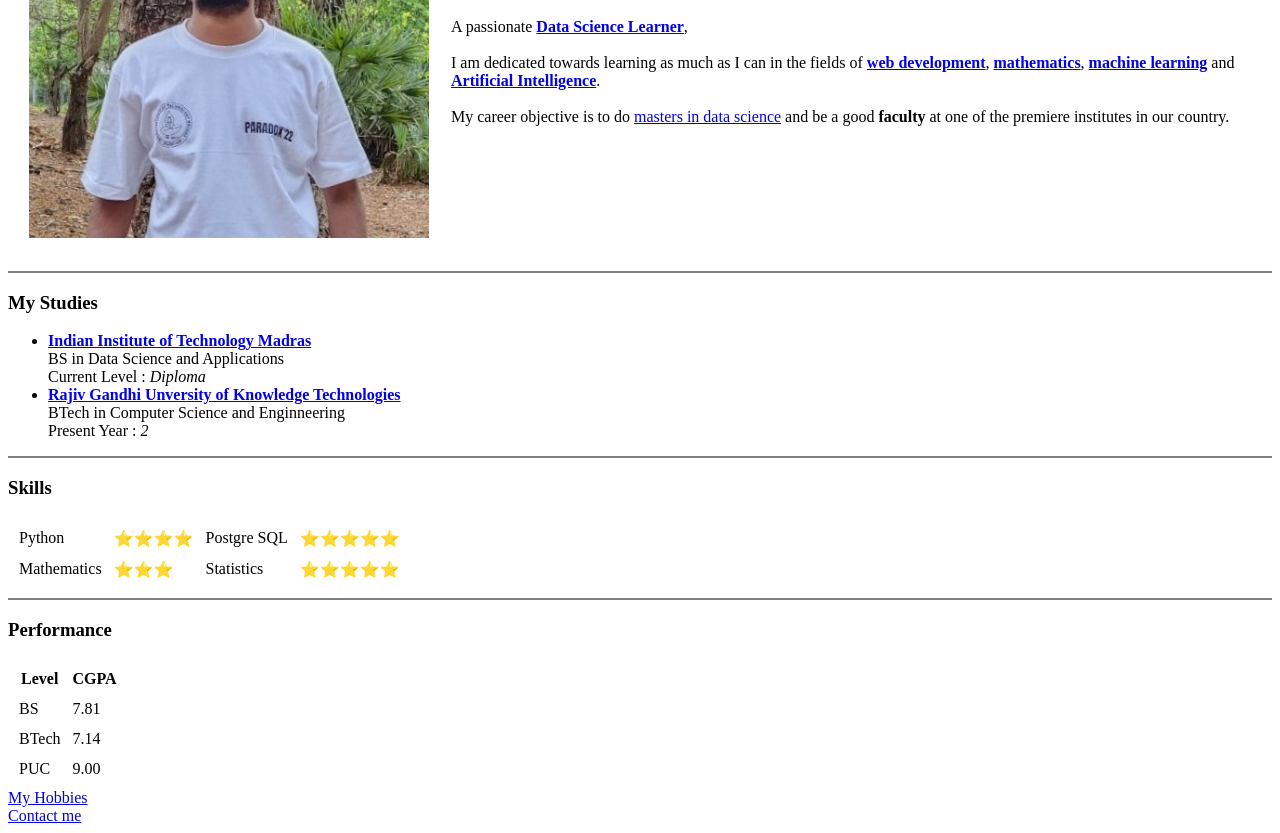
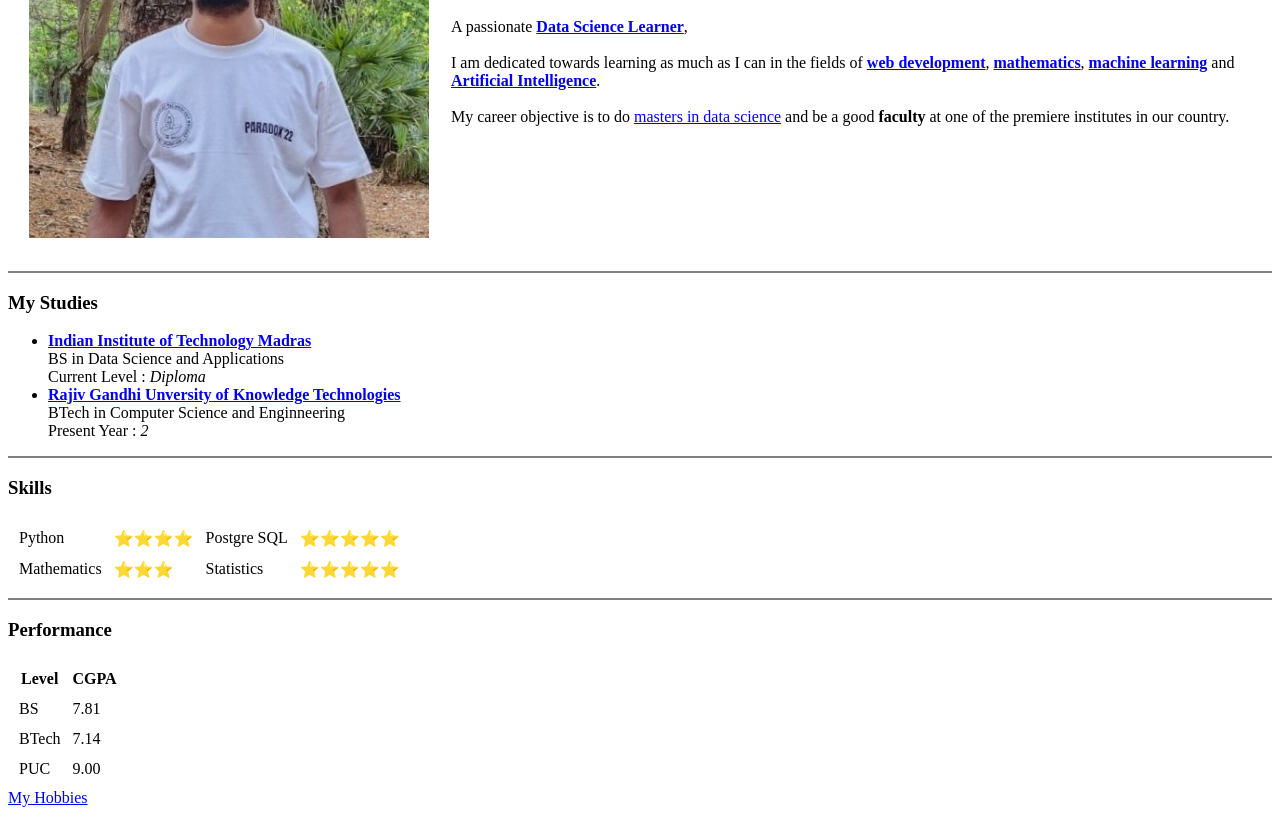
Before and after one commit to YugendraKesineni/cv, a plain HTML site: page index.html in a window 1280 px wide. Shown: the part 191-1024 px from the top of the page. Drawn offline with Linux system fonts and the light colour scheme.

Commit message:
deleted contact as form is not uploaded neatly

```diff
--- a/index.html
+++ b/index.html
@@ -79,7 +79,6 @@
     </tbody>
   </table>
   <a href="hobbies.html">My Hobbies</a><br>
-  <a href="contact.html">Contact me</a>
 </body>
 
 </html>
```
